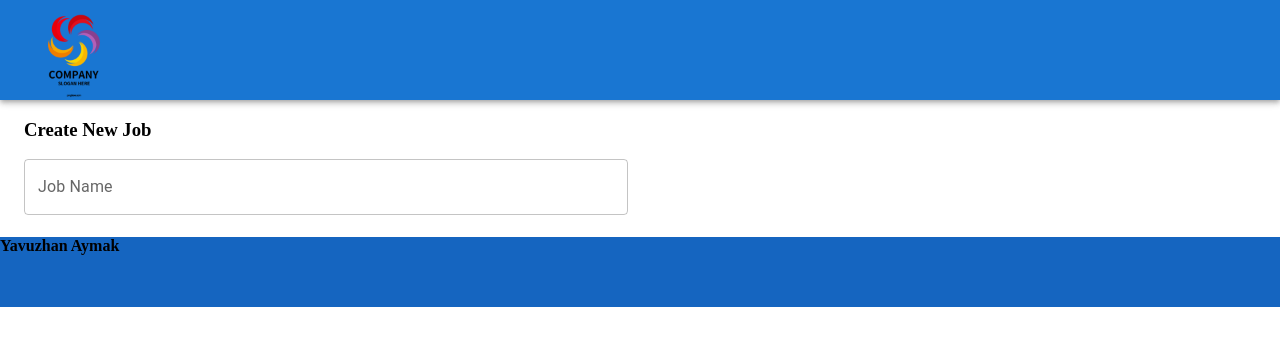
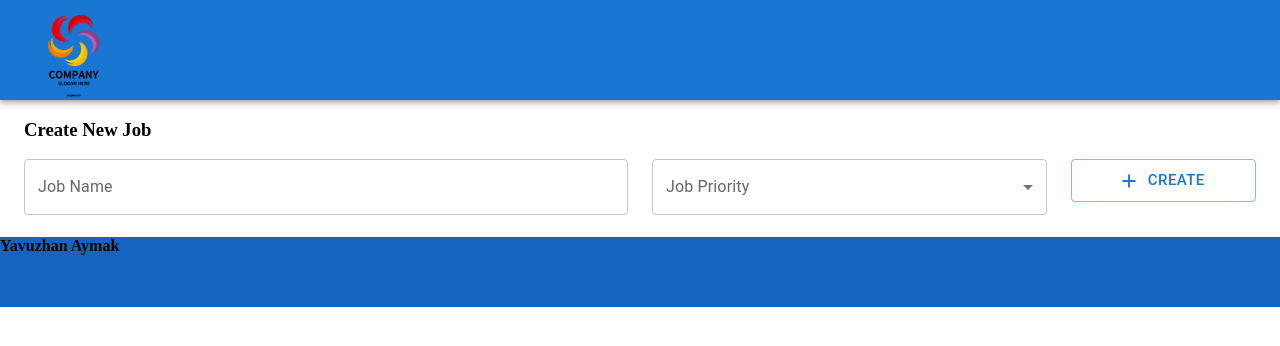
Before and after one commit to yavuzhanaymak/Kisisel-is-takip, a Next.js app: page / in a window 1280 px wide. Shown: the top 346 px of the page. Built offline with nearby package versions, Linux system fonts and the light colour scheme.

Commit message:
Button component and Select component

```diff
--- a/pages/index.js
+++ b/pages/index.js
@@ -1,20 +1,37 @@
+import { useState,useEffect } from "react";
+
 import Title from "../src/components/Title";
 import Input from "../src/components/Input";
+import Select from "../src/components/Select";
+import Button from "../src/components/Button";
 import Container from "@mui/material/Container";
 import Grid from "@mui/material/Grid";
+import Plus from '@mui/icons-material/Add';
 
 export default function Home() {
+
+  const [jobs, setJobs] = useState();
+  function handleSubmit(e) {
+  alert("Form submitted");
+  }
+
+
   return (
     <Container maxWidth="xl">
       <Title title="Create New Job" />
       <Grid
         container
         spacing={{ xs: 2, md: 3 }}
-        columns={{ xs: 4, sm: 8, md: 12 }}
       >
 
-        <Grid item xs={2} sm={4} md={6} xl={12}>
+        <Grid item xs={2} sm={4} md={6} xl={6}>
         <Input label={"Job Name"} />
+        </Grid>
+        <Grid item xs={2} sm={4} md={4} xl={4}>
+        <Select label={"Job Priority"} />
+        </Grid>
+        <Grid item xs={2} sm={4} md={2} xl={2}>
+        <Button actions={()=>handleSubmit()} label={"Create"} Icon={Plus} />
         </Grid>
       </Grid>
     </Container>
--- /dev/null
+++ b/src/components/Button/index.js
@@ -0,0 +1,13 @@
+import * as React from 'react';
+import Button from '@mui/material/Button';
+
+
+export default function Buttons({label,actions, Icon}) {
+  return (
+
+      <Button onClick={actions}  fullWidth  variant="outlined" size='large' startIcon={<Icon />}>
+        {label}
+      </Button>
+
+  );
+}
--- a/src/components/Select/index.js
+++ b/src/components/Select/index.js
@@ -0,0 +1,60 @@
+import * as React from 'react';
+import Box from '@mui/material/Box';
+import TextField from '@mui/material/TextField';
+import MenuItem from '@mui/material/MenuItem';
+
+const currencies = [
+  {
+    value: 'USD',
+    label: '$',
+  },
+  {
+    value: 'EUR',
+    label: '€',
+  },
+  {
+    value: 'BTC',
+    label: '฿',
+  },
+  {
+    value: 'JPY',
+    label: '¥',
+  },
+];
+
+export default function Select({label}) {
+  const [currency, setCurrency] = React.useState();
+
+  const handleChange = (event) => {
+    setCurrency(event.target.value);
+  };
+
+  return (
+    <Box
+      component="form"
+
+      noValidate
+      autoComplete="off"
+    >
+
+        <TextField
+          id="outlined-select-currency"
+          select
+          label={label}
+          fullWidth
+          value={currency}
+          onChange={handleChange}
+
+        >
+          {currencies.map((option) => (
+            <MenuItem key={option.value} value={option.value}>
+              {option.label}
+            </MenuItem>
+          ))}
+        </TextField>
+
+
+
+    </Box>
+  );
+}
```
